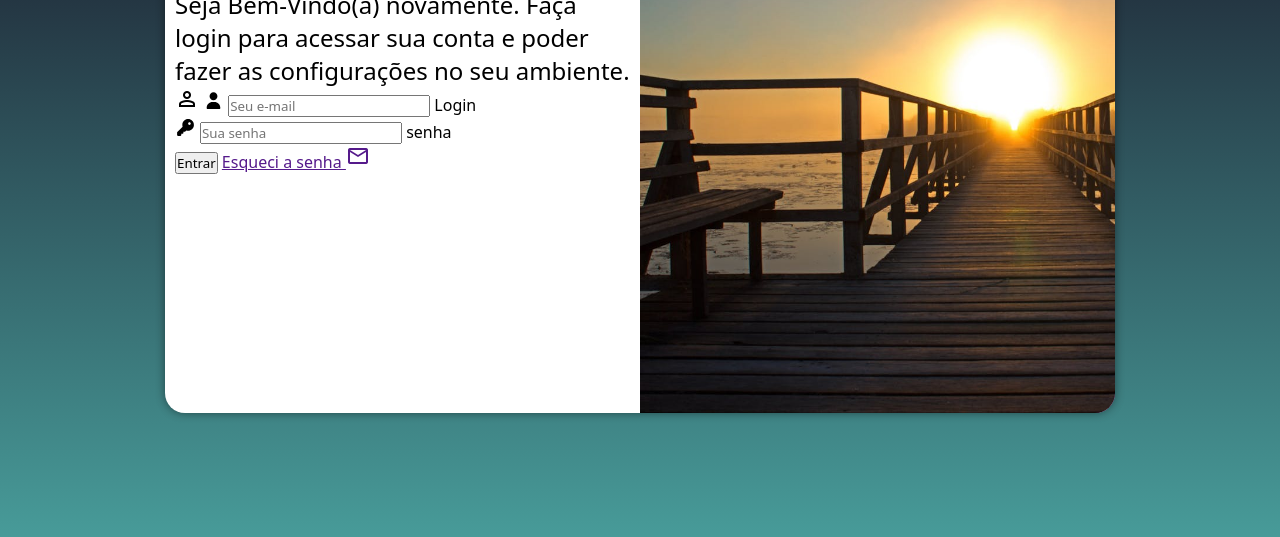
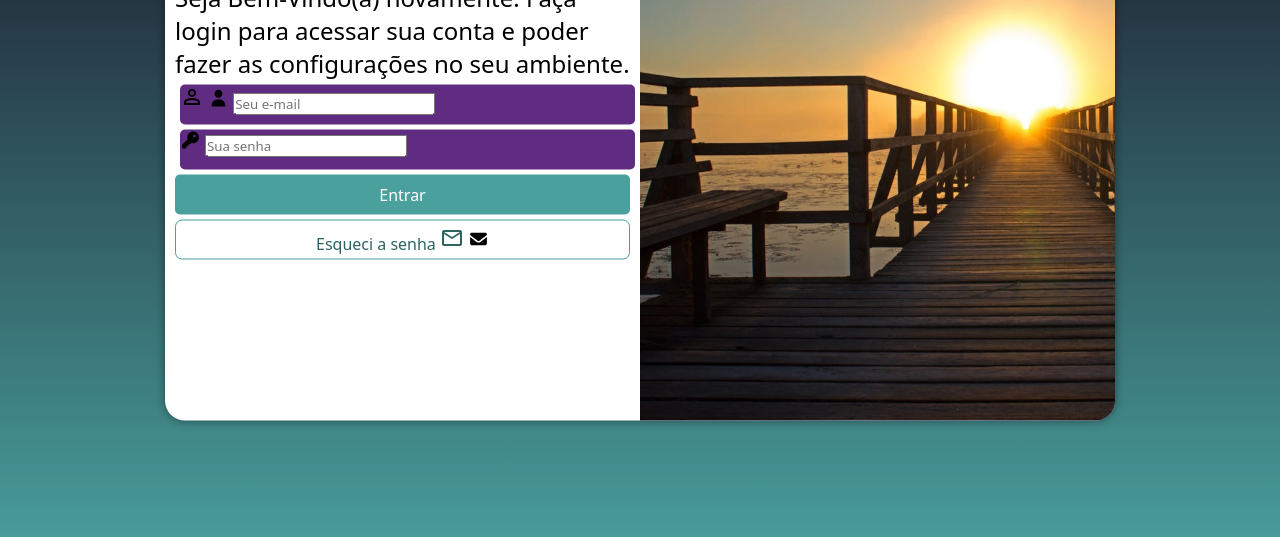
Before and after one commit to joelcioborges/projeto-login, a plain HTML site: page index.html in a window 1280 px wide. Shown: the part 237-774 px from the top of the page. Drawn offline with nearby package versions, Linux system fonts and the light colour scheme.

Commit message:
atualizando o formulário

```diff
--- a/estilos/style.css
+++ b/estilos/style.css
@@ -39,7 +39,7 @@ section#login {
 
     background-color: white;
     width: 250px;
-    height: 500px;
+    height: 515px;
     border-radius: 20px;
 
     box-shadow: 0px 0px 10px rgba(0, 0, 0, 0.450);
@@ -72,3 +72,59 @@ div#formulario > h1 {
 div#formulario > p {
     font-size: 0.8em;
 }
+
+form > div.campo {
+    background-color: #5f2c82;
+    width: 100%;
+    display: block;
+    height: 40px;
+    border-radius: 5px;
+    margin: 5px 5px;
+}
+
+/* faz desaparecer o label login/senha */
+div.campo > label {
+    display: none;
+}
+
+form > input[type=submit] {
+    display: block;
+    font-size: 1em;
+    width: 100%;
+    height: 40px;
+    background-color: #49a09d;
+    color: white;
+    border: none;
+    border-radius: 5px;
+    /* muda a forma do cursor */
+    cursor: pointer;
+}
+form > input[type=submit]:hover {
+    background-color: #2d6462;
+}
+
+/* o link da classe botao que está dentro do form */
+form > a.botao {
+   display: block;
+   text-align: center;
+   font-size: 1em;
+   color: #2d6462;
+   width: 100%;
+   height: 40px;
+   padding-top: 5px;
+   margin-top: 5px;
+   background-color: white;
+   border: 1px;
+   border-radius: 7px;
+   border: 1px solid #49a09d;
+   text-decoration: none;
+}
+form > a.botao:hover {
+    background-color: #6cd3cf;
+}
+/*
+o site está apresentando problemas de apresentação
+de ícones */
+form > a.botao > i {
+    font-size: 0.8em;
+}
--- a/index.html
+++ b/index.html
@@ -73,9 +73,11 @@
                         <label for="isenha"> senha </label>
                     </div>
                     <input type="submit" value="Entrar">
-                    <a href="">
+                    <a href="esquci.html" class="botao">
                         Esqueci a senha  <span class="material-symbols-outlined">mail</span>
+                        <img src="imagens/envelope-solid-full.svg" style="width: 1.3em;" alt="envelope">
                     </a>
+
                 </form>
             </div>
         </section>
```
Also changed, not shown: imagens/envelope-solid-full.svg (added).
